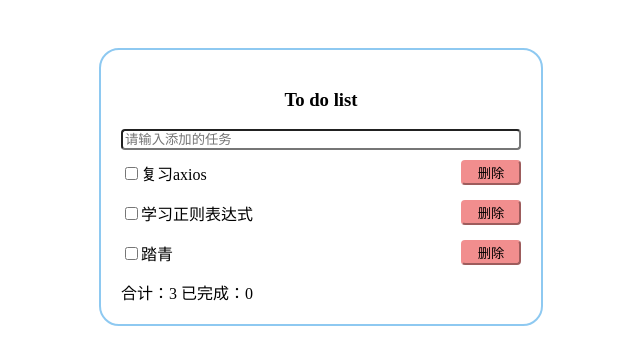
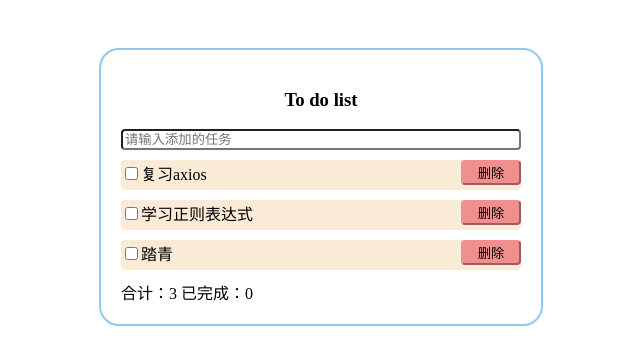
Before and after one commit to minsaccount/TodoList, a Vue app: page / in a window 1280 px wide. Shown: the top 364 px of the page, without its empty margins (319-959 px from the left). Built offline with nearby package versions, Linux system fonts and the light colour scheme.

Commit message:
动态修改checked状态

```diff
--- a/src/App.vue
+++ b/src/App.vue
@@ -1,9 +1,9 @@
 <template>
   <div id="app">
     <h3 class="title">To do list</h3>
-    <Header :receive="receive"/>
-    <List :items="items"/>
-    <Footer></Footer>
+    <Header :receive="receive" />
+    <List :items="items" :changeCheck="changeCheck" />
+    <Footer />
   </div>
 </template>
 
@@ -29,7 +29,15 @@ export default {
   },
   methods: {
     receive(item) {
-      this.items.unshift(item)
+      this.items.unshift(item);
+    },
+    changeCheck(id) {
+      this.items.forEach((i) => {
+        if (i.id == id) {
+          i.finished = !i.finished;
+        }
+      });
+      console.log(id);
     },
   },
 };
--- a/src/components/ItemList.vue
+++ b/src/components/ItemList.vue
@@ -1,6 +1,6 @@
 <template>
   <div class="list">
-    <Item v-for="i in items" :key="i.id" :item="i" />
+    <Item v-for="i in items" :key="i.id" :item="i" :changeCheck="changeCheck" />
   </div>
 </template>
 
@@ -10,9 +10,7 @@ export default {
   components: {
     Item,
   },
-  props: {
-    items: [],
-  },
+  props: ["items", "changeCheck"], //最好不要修改
 };
 </script>
 
--- a/src/components/TodoItem.vue
+++ b/src/components/TodoItem.vue
@@ -1,7 +1,11 @@
 <template>
   <div class="item">
     <label class="title">
-      <input type="checkbox" :checked="item.finished" />
+      <input
+        type="checkbox"
+        :checked="item.finished"
+        @click="handlecheck(item.id)"
+      />
       <span>{{ item.name }}</span>
     </label>
     <button class="button">删除</button>
@@ -10,8 +14,11 @@
 
 <script>
 export default {
-  props: {
-    item: Object,
+  props: ["item", "changeCheck"],
+  methods: {
+    handlecheck(id) {
+      this.changeCheck(id);
+    },
   },
 };
 </script>
@@ -21,6 +28,8 @@ export default {
   width: inherit;
   display: inline-block;
   margin-top: 10px;
+  background-color: antiquewhite;
+  border-radius: 4px;
   .title {
     line-height: 30px;
   }
```
